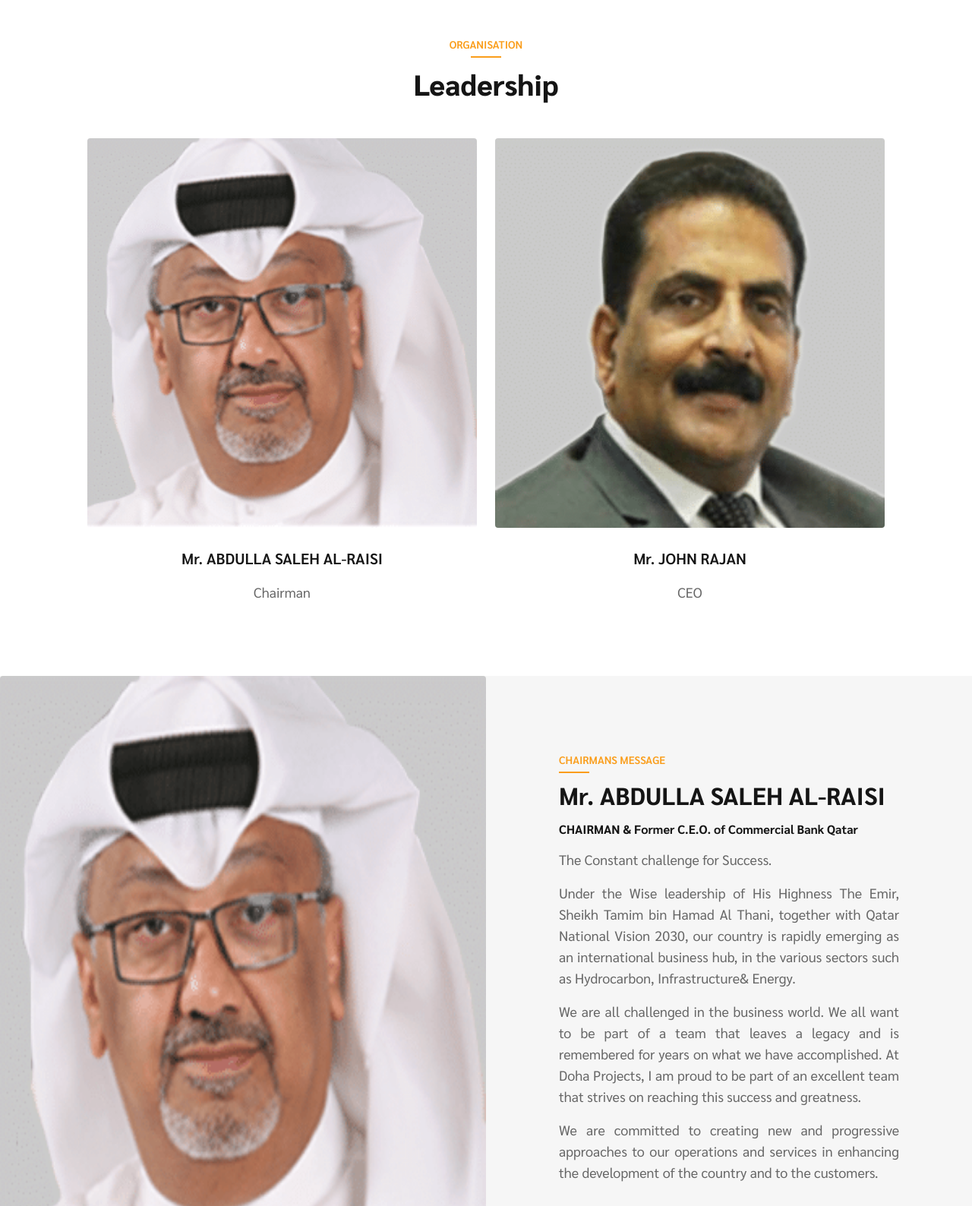
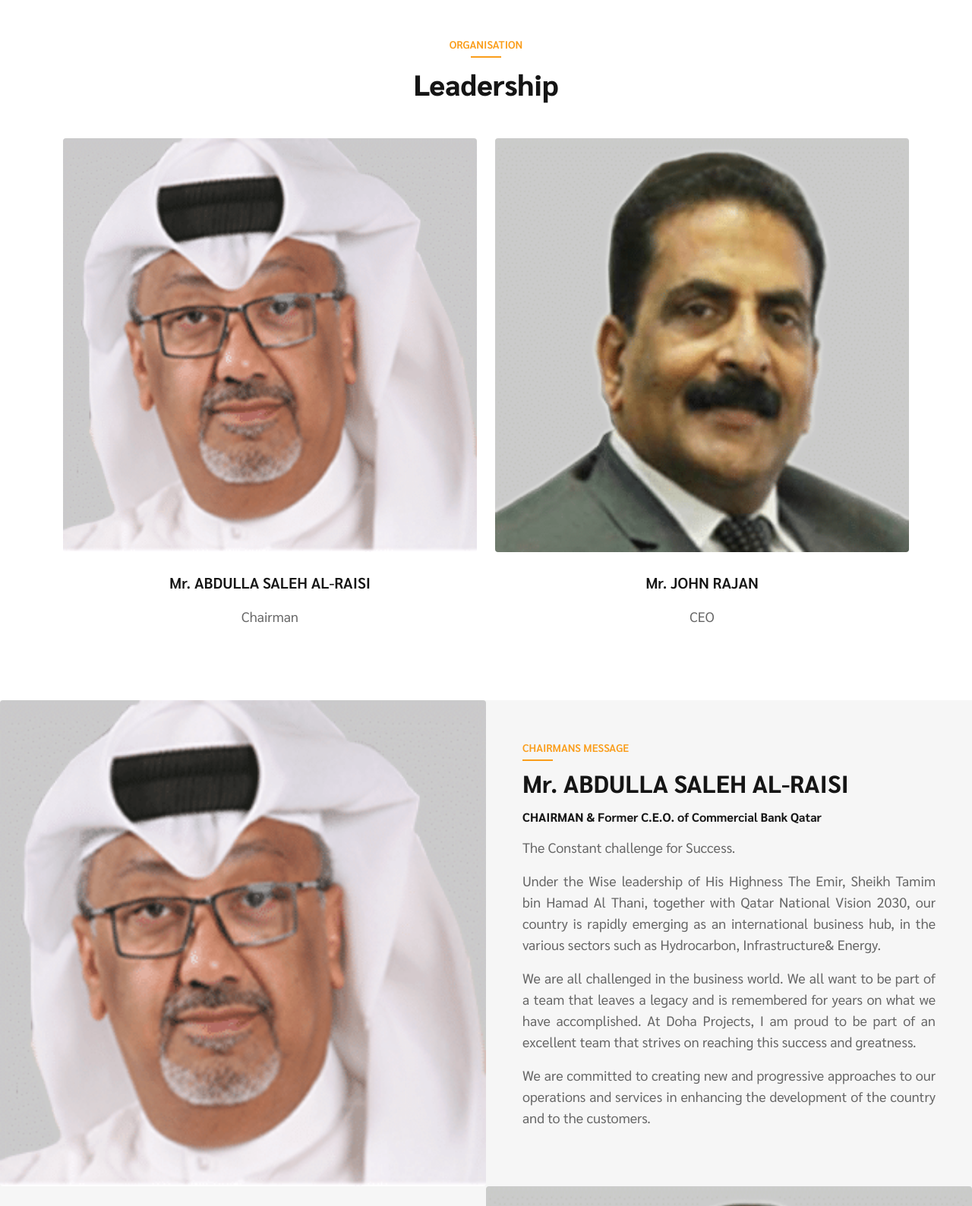
Before and after one commit to infobhan-systems/dohaprojects, a plain HTML site: page about.html in a window 1280 px wide. Shown: the part 1100-2688 px from the top of the page at 76% size. Drawn offline with Linux system fonts and the light colour scheme.

Commit message:
feat: Team page,About Page

```diff
--- a/about.html
+++ b/about.html
@@ -188,8 +188,8 @@
                 <h6 class="title-subw3hny mb-1">Organisation</h6>
                 <h3 class="title-w3l">Leadership</h3>
             </div>
-            <div class="row team-row mx-5">
-                <div class="col-lg-6 col-6 team-wrap mt-lg-5 mt-4">
+            <div class="row team-row mx-3">
+                <div class="col-lg-6 col-12 team-wrap mt-lg-5 mt-4">
                     <div class="team-member text-center">
                         <div class="team-img">
                             <img src="assets/images/chairman-photo.png" alt="" class="radius-image">
@@ -201,7 +201,7 @@
                     </div>
                 </div>
                 <!-- end team member -->
-                <div class="col-lg-6 col-6 team-wrap mt-lg-5 mt-4">
+                <div class="col-lg-6 col-12 team-wrap mt-lg-5 mt-4">
                     <div class="team-member text-center">
                         <div class="team-img">
                             <img src="assets/images/ceo-photo.png" alt="" class="radius-image">
@@ -249,7 +249,7 @@
                     <img src="assets/images/chairman-photo.png" height="100%" width="100%" alt="" class="radius-image">
                 </div>
                 <div class="col-lg-6 subscribe-content-left p-5">
-                    <div class="subscribe p-5">
+                    <div class="subscribe">
                         <div class="title-content-two text-left">
                             <h6 class="title-subw3hny mb-1 text-left">Chairmans Message</h6>
                             <h2 class="mb-3">Mr. ABDULLA SALEH AL-RAISI</h2>
@@ -271,7 +271,7 @@
         <div class="container-fluid d-none d-xl-block">
             <div class="row">
                 <div class="col-lg-6 subscribe-content-left p-5">
-                    <div class="subscribe p-5">
+                    <div class="subscribe">
                         <div class="title-content-two text-left">
                             <h6 class="title-subw3hny mb-1 text-left">CEO's Message</h6>
                             <h2 class="mb-3">Mr. JOHN RAJAN</h2>
@@ -295,7 +295,7 @@
                     <img src="assets/images/ceo-photo.png" height="100%"  width="100%" alt="" class="radius-image">
                 </div>
                 <div class="col-lg-6 subscribe-content-left p-5">
-                    <div class="subscribe p-5">
+                    <div class="subscribe">
                         <div class="title-content-two text-left">
                             <h6 class="title-subw3hny mb-1 text-left">CEO's Message</h6>
                             <h2 class="mb-3">Mr. JOHN RAJAN</h2>
```
